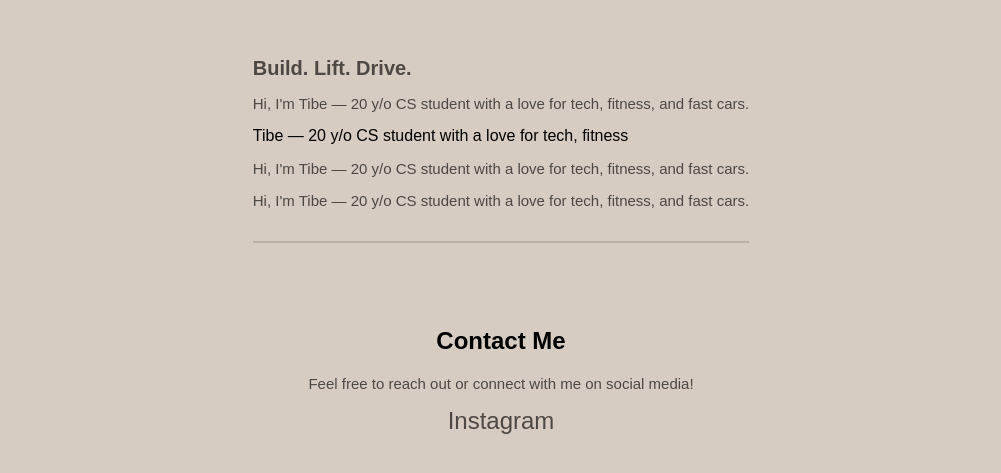
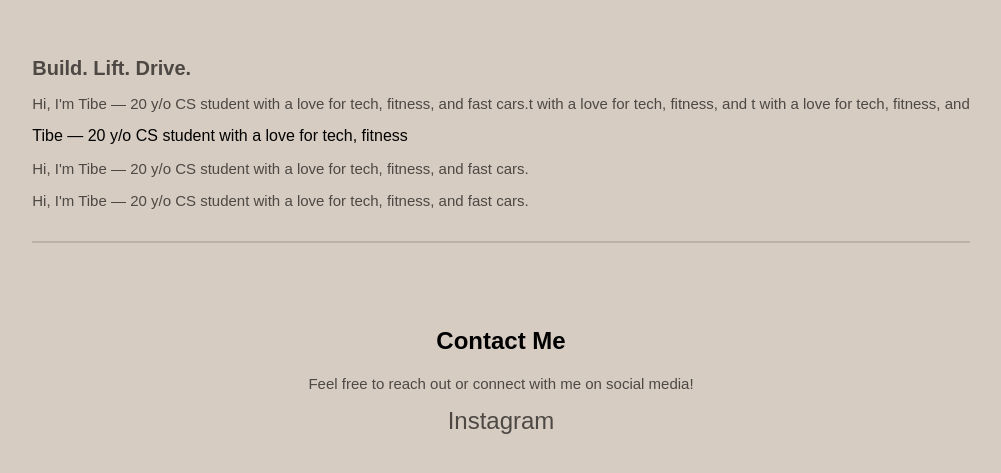
Before and after one commit to cokeelmo/cokeelmo.github.io, a plain HTML site: page index.html in a window 1280 px wide. Shown: the part 145-618 px from the top of the page, without its empty margins (139-1140 px from the left). Drawn offline with Linux system fonts and the light colour scheme.

Commit message:
Update index.html

```diff
--- a/index.html
+++ b/index.html
@@ -29,7 +29,7 @@
 <body>
   <div class="container">
     <h1>Build. Lift. Drive.</h1>
-    <p>Hi, I'm Tibe — 20 y/o CS student with a love for tech, fitness, and fast cars.</p>
+    <p>Hi, I'm Tibe — 20 y/o CS student with a love for tech, fitness, and fast cars.t with a love for tech, fitness, and t with a love for tech, fitness, and </p>
     Tibe — 20 y/o CS student with a love for tech, fitness
         <p>Hi, I'm Tibe — 20 y/o CS student with a love for tech, fitness, and fast cars.</p>
 
```
